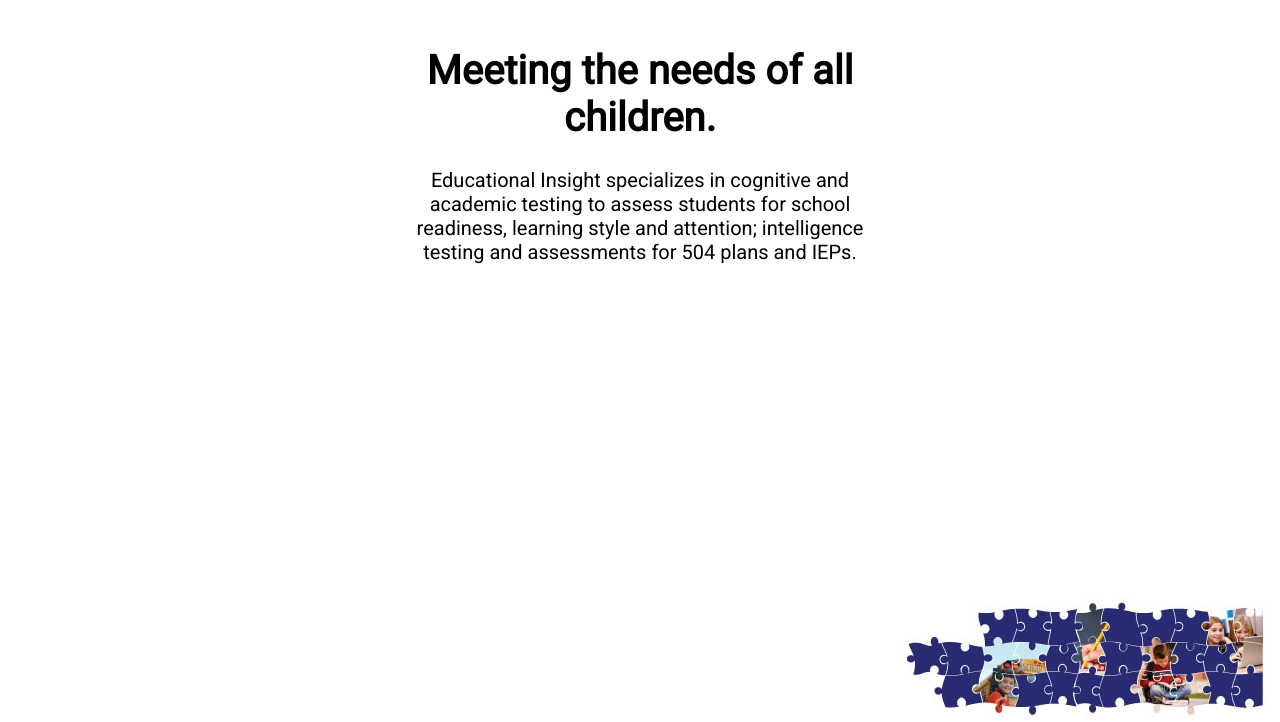
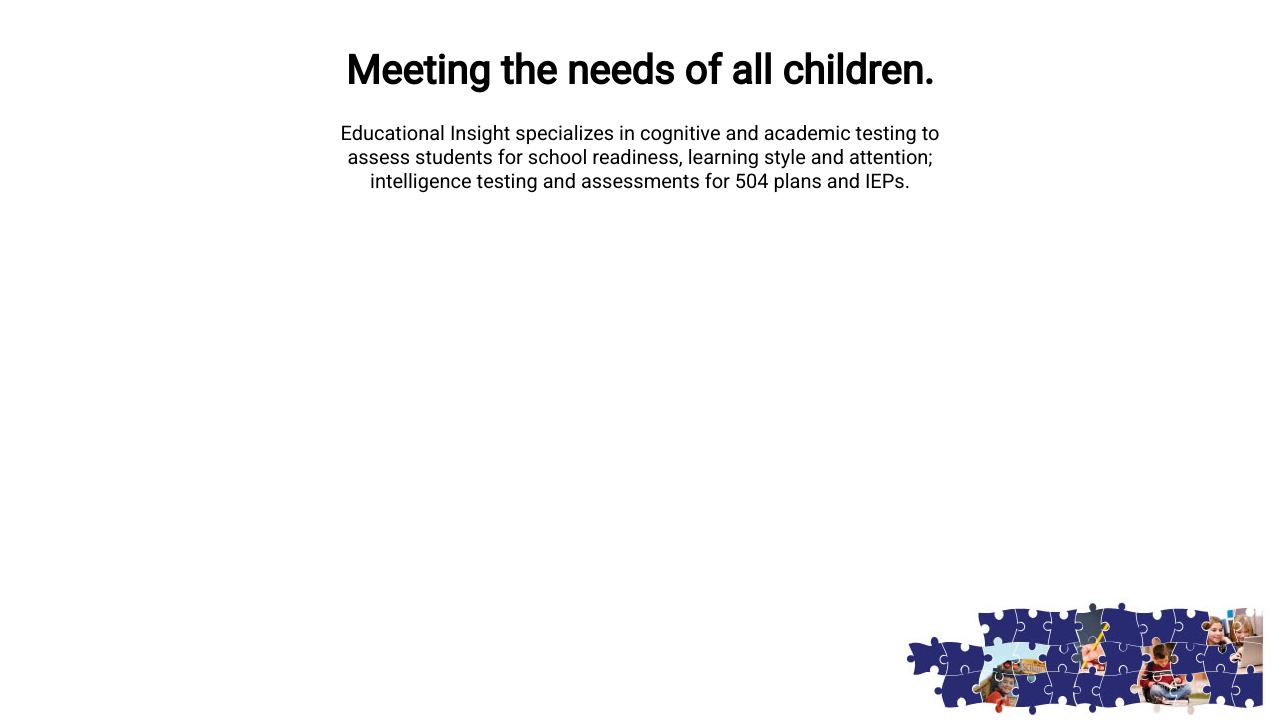
Before and after one commit to eduinsite/eduinsite.github.io, a plain HTML site: page index.html in a window 1280 px wide. Shown: the part 78-800 px from the top of the page. Drawn offline with Linux system fonts and the light colour scheme.

Commit message:
the word 'children' on the same line as the rest of the tag line

```diff
--- a/styles/shared.css
+++ b/styles/shared.css
@@ -101,5 +101,5 @@
   text-align: center;
   margin-left: auto;
   margin-right: auto;
-  width: 50%
+  width: 65%
 }
```
